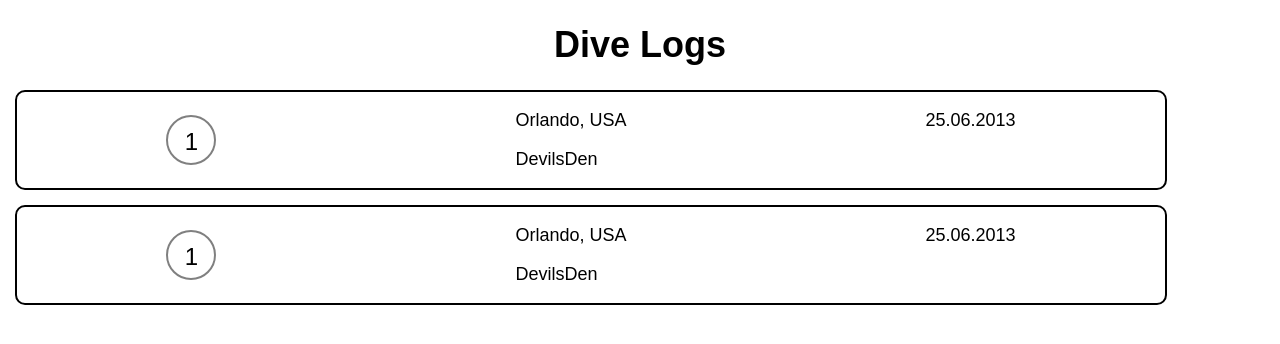
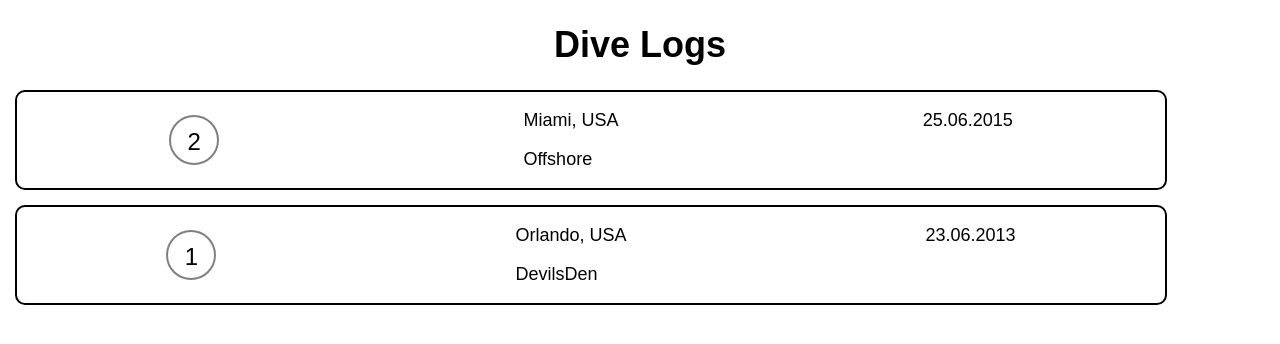
Before and after one commit to FlyingMoe91/capstone-project, a React (Create React App) app: page / in a window 1280 px wide. Shown: the top 344 px of the page. Built offline with nearby package versions, Linux system fonts and the light colour scheme.

Commit message:
Add tests in DiveLog.specs

```diff
--- a/src/App.js
+++ b/src/App.js
@@ -8,7 +8,7 @@ export default function App() {
         city="Orlando"
         country="USA"
         locationname="DevilsDen"
-        date="25.06.2013"
+        date="23.06.2013"
       />
     </>
   );
--- a/src/components/DiveLog.js
+++ b/src/components/DiveLog.js
@@ -11,14 +11,12 @@ export default function DiveLog({
     <>
       <Headline>Dive Logs</Headline>
       <DiveLogCard>
-        <DiveNumber>{divenumber}</DiveNumber>
+        <DiveNumber>2</DiveNumber>
         <span>
-          <p>
-            {city}, {country}
-          </p>
-          <p>{locationname}</p>
+          <p>Miami, USA</p>
+          <p>Offshore</p>
         </span>
-        <p>{date}</p>
+        <p>25.06.2015</p>
       </DiveLogCard>
       <DiveLogCard>
         <DiveNumber>{divenumber}</DiveNumber>
```
Also changed, not shown: 1 other file (tests, documents, lock files or other folders).
